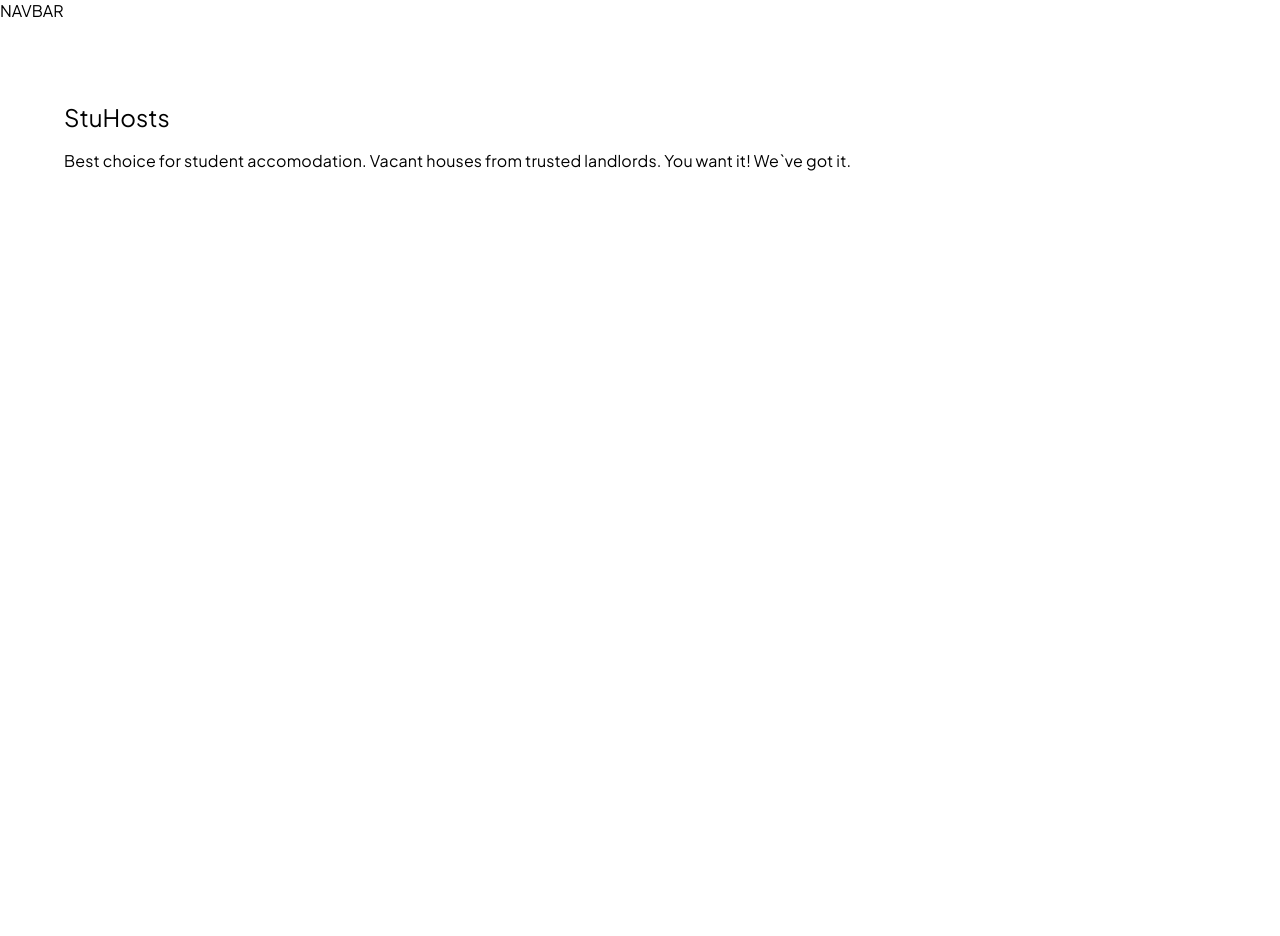
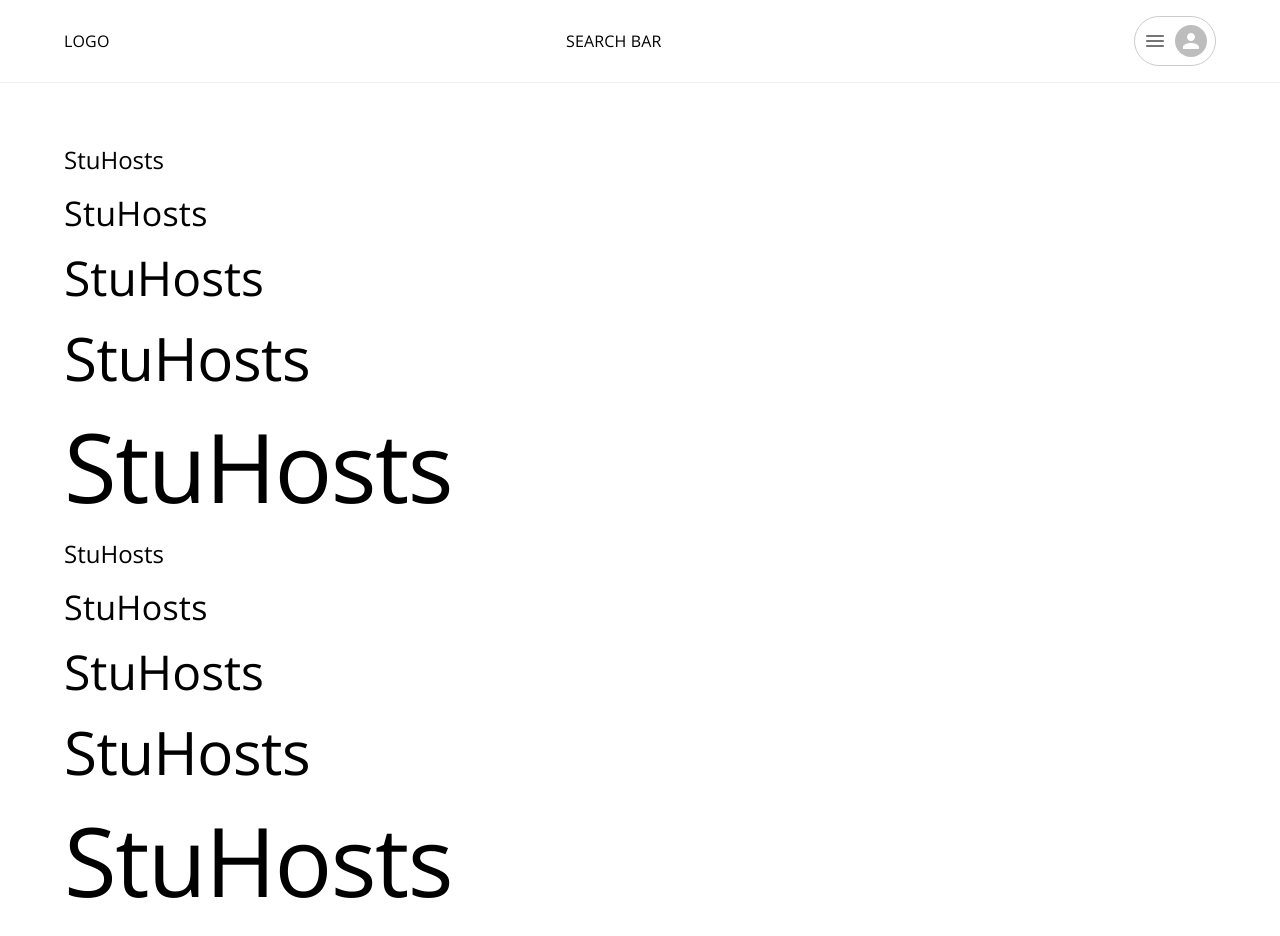
Before and after one commit to ernestechie/stuhosts, a Next.js app: page /listings in a window 1280 px wide. Shown: the top 936 px of the page. Before the commit the page ends 800 px from the top, so only its background shows below. Built offline with nearby package versions, Linux system fonts and the light colour scheme.

Commit message:
css modifications and styling

```diff
--- a/components/Navigation/MobileNavigation.jsx
+++ b/components/Navigation/MobileNavigation.jsx
@@ -15,6 +15,7 @@ export default function MobileNavigation() {
         bottom: 0,
         left: 0,
         display: { xs: 'block', sm: 'block', md: 'none' },
+        background: '#fff',
       }}
     >
       <BottomNavigation
--- a/components/Navigation/Navbar.jsx
+++ b/components/Navigation/Navbar.jsx
@@ -1,7 +1,139 @@
-import React from 'react';
+import React, { useState } from 'react';
+import {
+  Box,
+  Divider,
+  Typography,
+  Menu,
+  Avatar,
+  MenuItem,
+} from '@mui/material';
+import ListItemIcon from '@mui/material/ListItemIcon';
+import IconButton from '@mui/material/IconButton';
+import MenuRoundedIcon from '@mui/icons-material/MenuRounded';
+import PersonAdd from '@mui/icons-material/PersonAdd';
+import Settings from '@mui/icons-material/Settings';
+import Logout from '@mui/icons-material/Logout';
 
-const Navbar = () => {
-  return <div>NAVBAR</div>;
-};
+export default function Navbar() {
+  const [anchorEl, setAnchorEl] = useState(null);
+  const open = Boolean(anchorEl);
 
-export default Navbar;
+  const handleClick = (event) => {
+    setAnchorEl(event.currentTarget);
+  };
+
+  const handleClose = () => {
+    setAnchorEl(null);
+  };
+
+  return (
+    <Box>
+      <Box
+        sx={{
+          display: 'flex',
+          alignItems: 'center',
+          justifyContent: 'space-between',
+          textAlign: 'center',
+          background: '#fff',
+          borderBottom: '1px solid #eee',
+          position: 'fixed',
+          width: '100%',
+          top: 0,
+          left: 0,
+          padding: {
+            xs: '1rem',
+            sm: '1rem 2rem',
+            lg: '1rem 4rem',
+            xl: '1rem 5rem',
+          },
+        }}
+      >
+        <Typography>LOGO</Typography> {/* STUHOSTS LOGO */}
+        <Typography>SEARCH BAR</Typography> {/* SEARCH BAR */}
+        <IconButton
+          onClick={handleClick}
+          size='small'
+          sx={{
+            p: 1,
+            ml: 2,
+            display: 'flex',
+            gap: 1,
+            border: '1px solid #ccc',
+            borderRadius: 32,
+          }}
+          aria-controls={open ? 'account-menu' : undefined}
+          aria-haspopup='true'
+          aria-expanded={open ? 'true' : undefined}
+        >
+          <MenuRoundedIcon sx={{ width: 24, height: 24 }} />
+          <Avatar sx={{ width: 32, height: 32 }} />
+        </IconButton>
+      </Box>
+      <Menu
+        anchorEl={anchorEl}
+        id='account-menu'
+        open={open}
+        onClose={handleClose}
+        onClick={handleClose}
+        PaperProps={{
+          elevation: 0,
+          sx: {
+            borderRadius: '0.5rem',
+            overflow: 'visible',
+            filter: 'drop-shadow(0px 2px 8px rgba(0,0,0,0.1))',
+            mt: 1.5,
+            '& *': {
+              fontSize: '15px',
+            },
+            '& .MuiAvatar-root': {
+              width: 32,
+              height: 32,
+              ml: -0.5,
+              mr: 2,
+            },
+            '&:before': {
+              content: '""',
+              display: 'block',
+              position: 'absolute',
+              top: 0,
+              right: 20,
+              width: 10,
+              height: 10,
+              bgcolor: 'background.paper',
+              transform: 'translateY(-50%) rotate(45deg)',
+              zIndex: 0,
+            },
+          },
+        }}
+        transformOrigin={{ horizontal: 'right', vertical: 'top' }}
+        anchorOrigin={{ horizontal: 'right', vertical: 'bottom' }}
+      >
+        <MenuItem>Register</MenuItem>
+        <MenuItem>Sign in</MenuItem>
+        <Divider />
+        <MenuItem>Become Landlord</MenuItem>
+        <MenuItem>Help Center</MenuItem>
+        <Divider />
+        <MenuItem>
+          <ListItemIcon>
+            <PersonAdd fontSize='small' />
+          </ListItemIcon>
+          Add another account
+        </MenuItem>
+        {/*
+        <MenuItem>
+          <ListItemIcon>
+            <Settings fontSize='small' />
+          </ListItemIcon>
+          Settings
+        </MenuItem>
+        <MenuItem>
+          <ListItemIcon>
+            <Logout fontSize='small' />
+          </ListItemIcon>
+          Logout
+        </MenuItem> */}
+      </Menu>
+    </Box>
+  );
+}
--- a/pages/listings/index.js
+++ b/pages/listings/index.js
@@ -1,20 +1,45 @@
 import React from 'react';
 import { Meta } from '../../components';
 import ListingsLayout from '../../layouts/ListingsLayout';
-import { Typography } from '@mui/material';
+import { Box, Typography } from '@mui/material';
 
 const ExploreListing = () => {
   return (
     <>
       <Meta title='Vacant Homes - Student Accomodation' />
       <ListingsLayout>
-        <Typography variant='h5' mb={2}>
-          StuHosts
-        </Typography>
-        <Typography>
-          Best choice for student accomodation. Vacant houses from trusted
-          landlords. You want it! We`ve got it.
-        </Typography>
+        <Box py={8}>
+          <Typography variant='h5' mb={2}>
+            StuHosts
+          </Typography>
+          <Typography variant='h4' mb={2}>
+            StuHosts
+          </Typography>
+          <Typography variant='h3' mb={2}>
+            StuHosts
+          </Typography>
+          <Typography variant='h2' mb={2}>
+            StuHosts
+          </Typography>
+          <Typography variant='h1' mb={2}>
+            StuHosts
+          </Typography>
+          <Typography variant='h5' mb={2}>
+            StuHosts
+          </Typography>
+          <Typography variant='h4' mb={2}>
+            StuHosts
+          </Typography>
+          <Typography variant='h3' mb={2}>
+            StuHosts
+          </Typography>
+          <Typography variant='h2' mb={2}>
+            StuHosts
+          </Typography>
+          <Typography variant='h1' mb={2}>
+            StuHosts
+          </Typography>
+        </Box>
       </ListingsLayout>
     </>
   );
--- a/styles/globals.css
+++ b/styles/globals.css
@@ -1,10 +1,11 @@
-@import url('https://fonts.googleapis.com/css2?family=Plus+Jakarta+Sans:wght@300;400;500;600;700&display=swap');
+@import url('https://fonts.googleapis.com/css2?family=Open+Sans:wght@300;400;500;600;700&display=swap');
 
 html,
 body {
   padding: 0;
   margin: 0;
-  font-family: 'Plus Jakarta Sans', sans-serif !important;
+  font-family: 'Open Sans', sans-serif !important;
+  overflow-x: hidden;
 }
 
 a {
@@ -14,7 +15,7 @@ a {
 
 * {
   box-sizing: border-box;
-  font-family: 'Plus Jakarta Sans', sans-serif !important;
+  font-family: 'Open Sans', sans-serif !important;
   padding: 0;
   margin: 0;
 }
```
